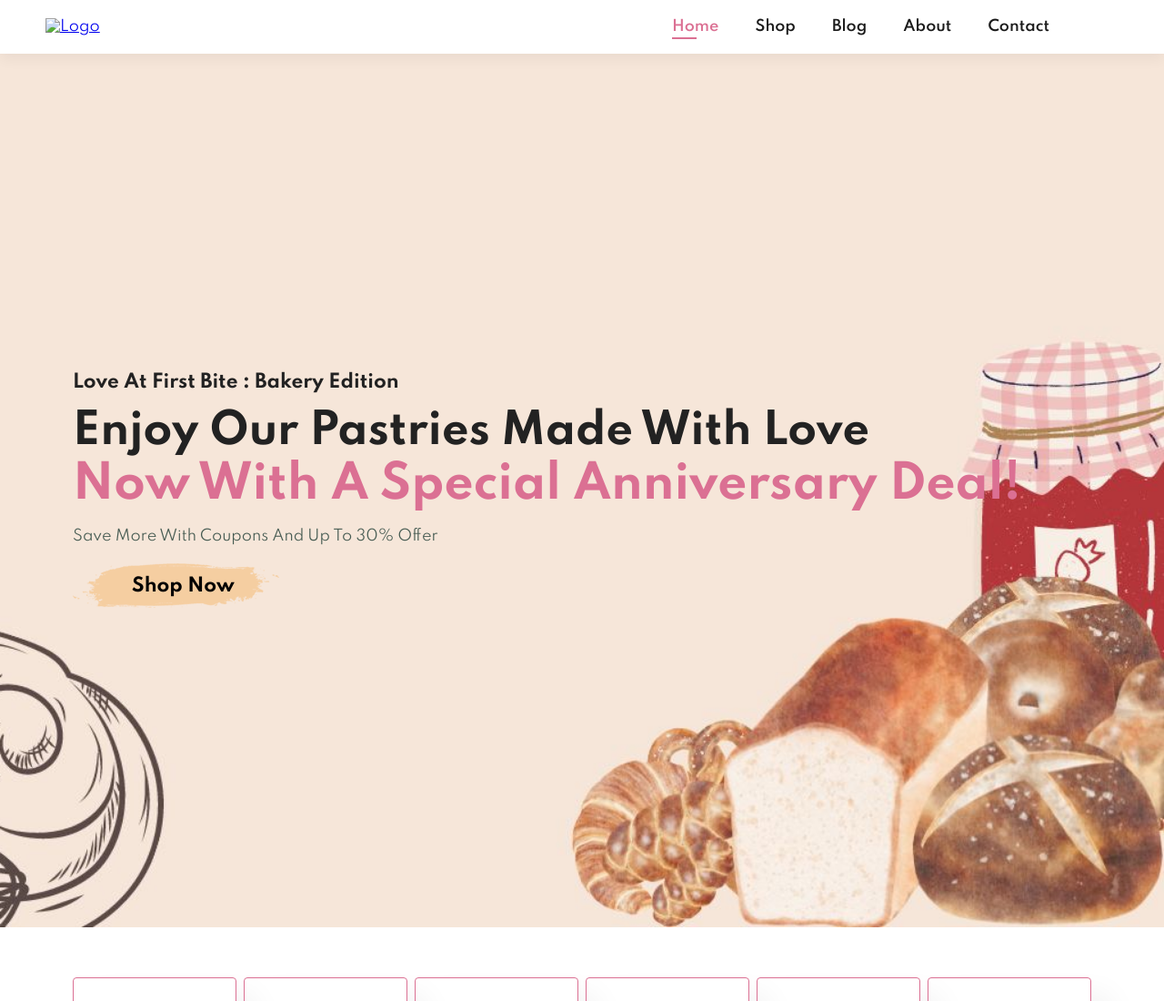
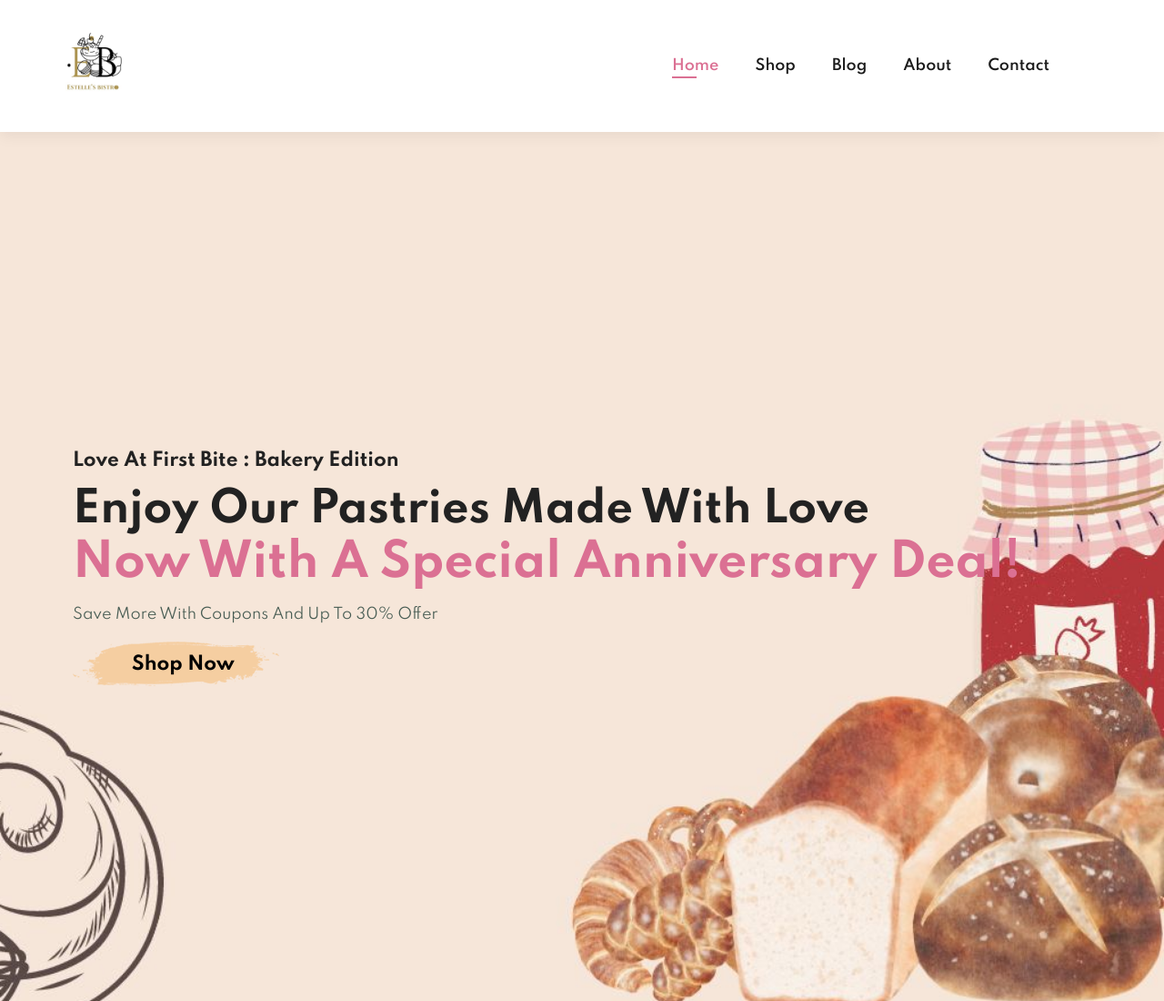
Before and after one commit to HIhi0jskjaksdkasjk/hiitzme, a plain HTML site: page index.html in a window 1280 px wide. Shown: the top 1100 px of the page at 91% size. Drawn offline with Linux system fonts and the light colour scheme; a script that the page names is missing.

Commit message:
Update index.html

```diff
--- a/index.html
+++ b/index.html
@@ -13,7 +13,7 @@
     <body>
 
         <section id="header">
-            <a href="#"><img src="ask project/EB.jpg" class="logo" alt="logo"></a>
+            <a href="#"><img src="../EB.jpg" class="logo" alt="logo"></a>
 
             <div>
                 <ul id="navbar">
```
